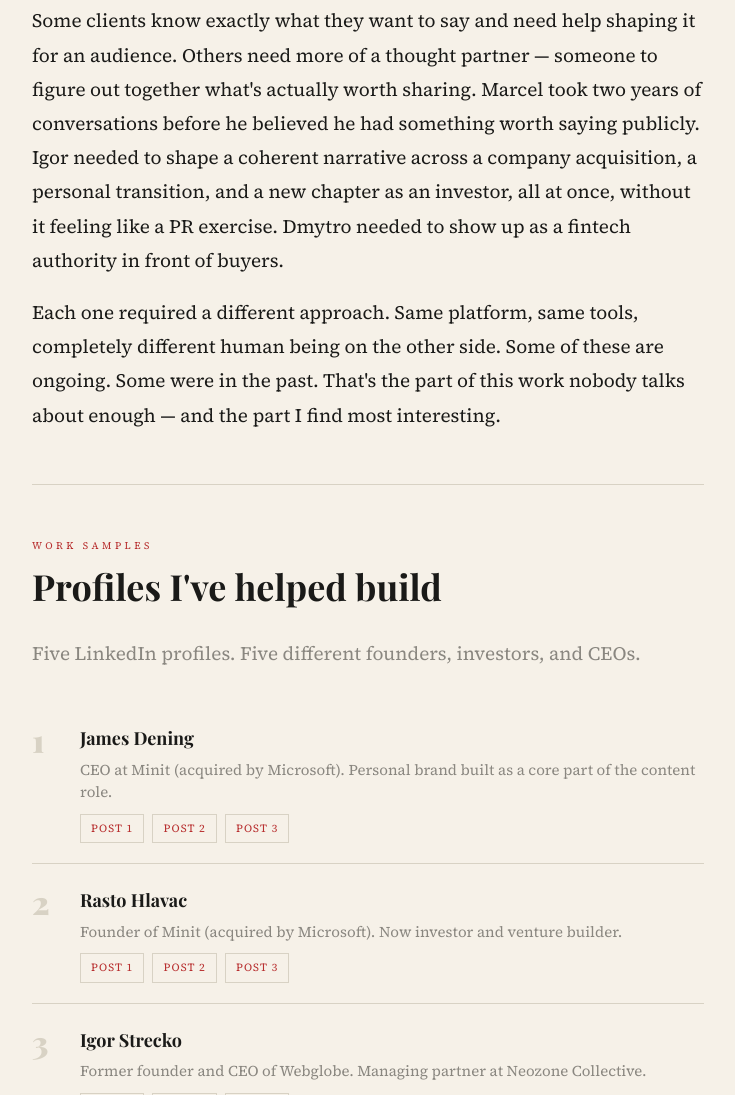
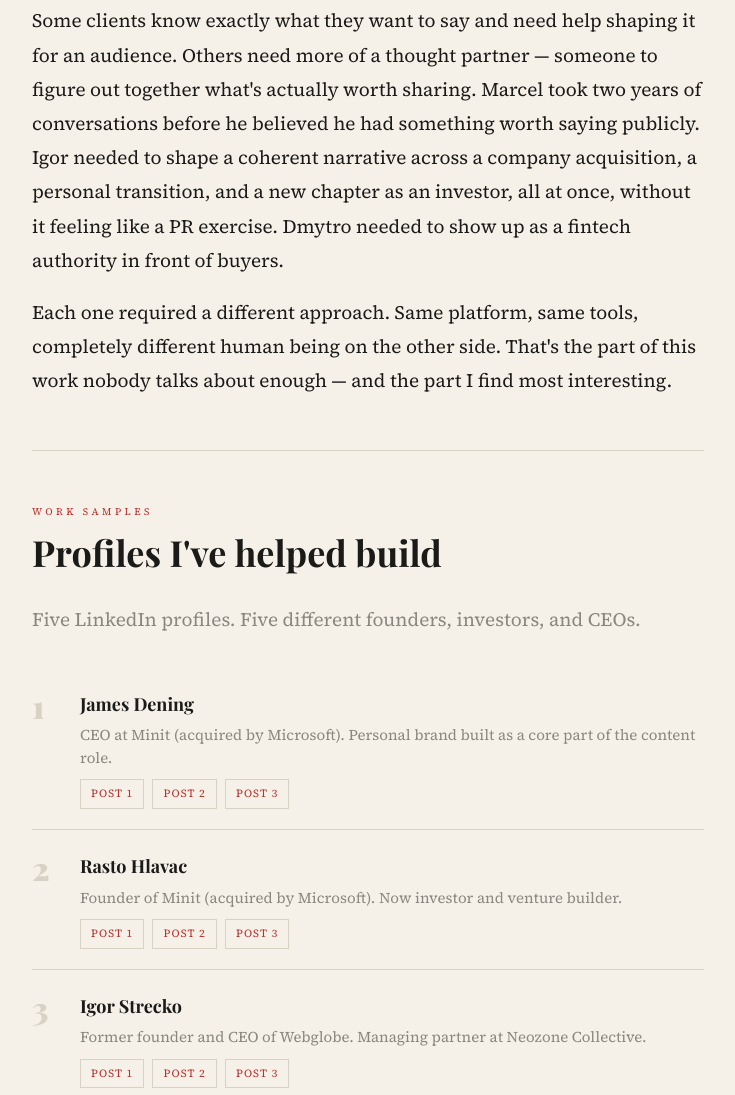
Before and after one commit to michaltomek/MKTK-content-marketer, a plain HTML site: page index.html in a window 1280 px wide. Shown: the part 5493-6588 px from the top of the page, without its empty margins (272-1007 px from the left). Drawn offline with nearby package versions, Linux system fonts and the light colour scheme; a web font is replaced by a local one.

Commit message:
Update index.html

```diff
--- a/index.html
+++ b/index.html
@@ -183,7 +183,7 @@ a:hover{text-decoration:underline;text-underline-offset:3px}
     <div class="reason-num">08</div>
     <div class="reason-headline">Every exec is different — and that's the actual challenge</div>
     <p>Some clients know exactly what they want to say and need help shaping it for an audience. Others need more of a thought partner — someone to figure out together what's actually worth sharing. Marcel took two years of conversations before he believed he had something worth saying publicly. Igor needed to shape a coherent narrative across a company acquisition, a personal transition, and a new chapter as an investor, all at once, without it feeling like a PR exercise. Dmytro needed to show up as a fintech authority in front of buyers.</p>
-    <p>Each one required a different approach. Same platform, same tools, completely different human being on the other side. Some of these are ongoing. Some were in the past. That's the part of this work nobody talks about enough — and the part I find most interesting.</p>
+    <p>Each one required a different approach. Same platform, same tools, completely different human being on the other side. That's the part of this work nobody talks about enough — and the part I find most interesting.</p>
   </div>
 </div>
 
```
